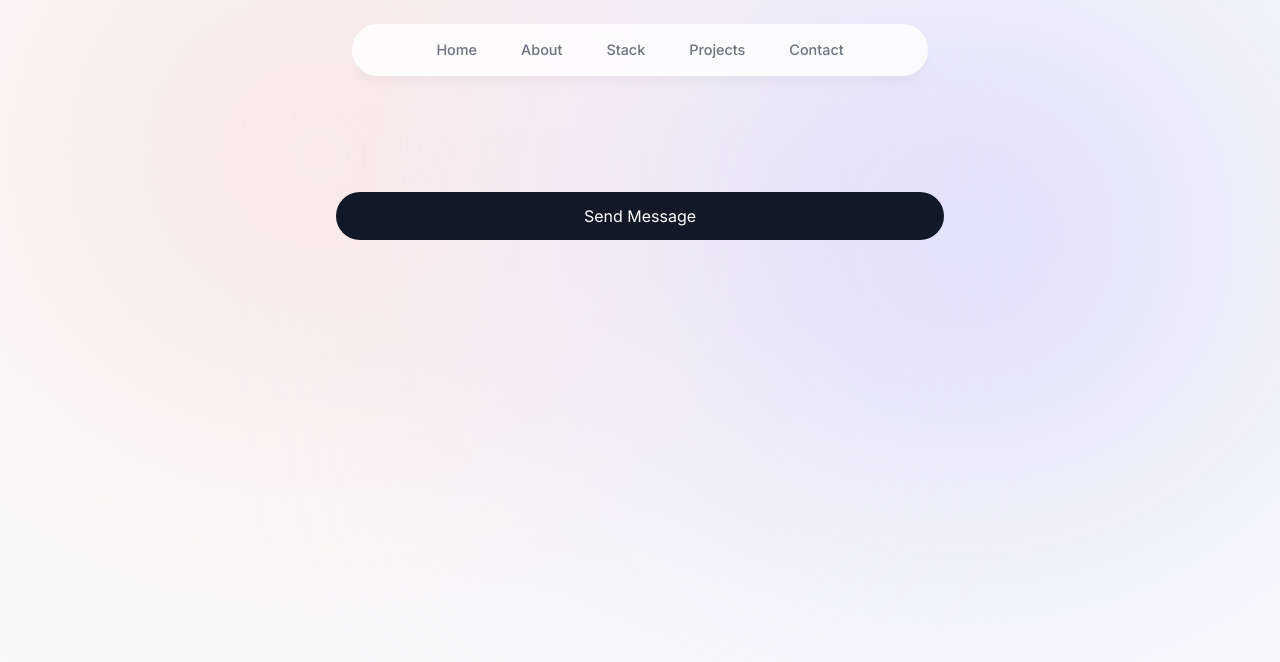
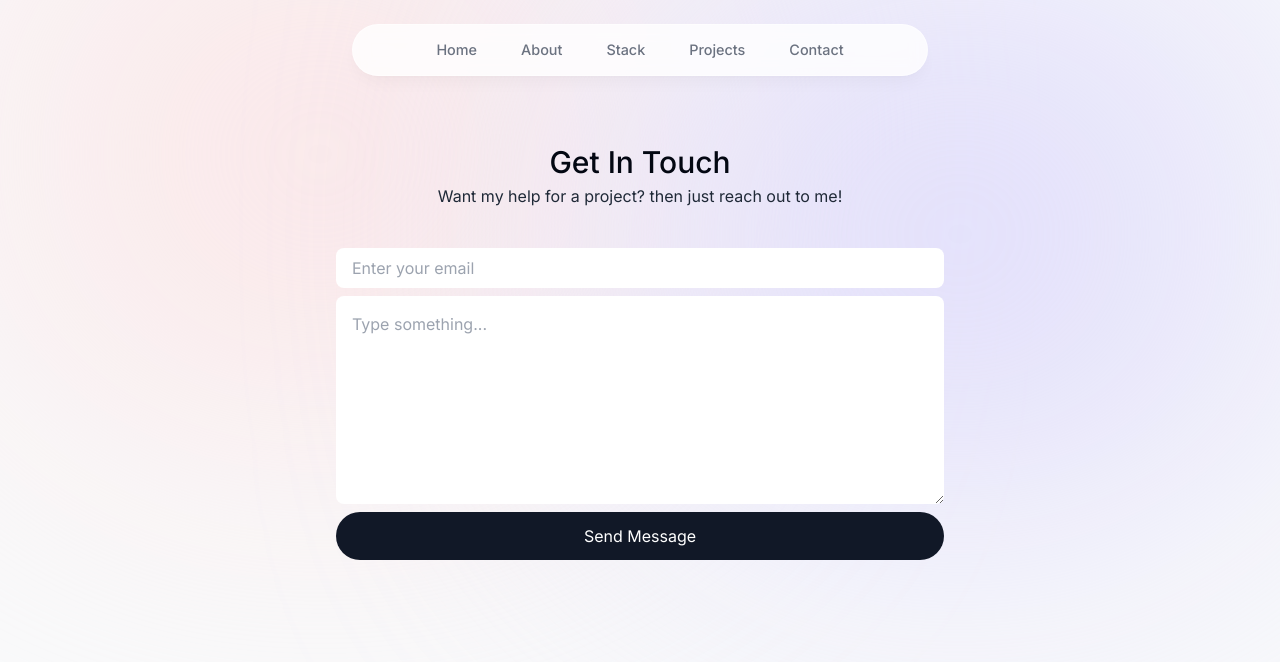
Before and after one commit to kaustubhdevstack/Portfolio, a Next.js app: page /contact in a window 1280 px wide. Shown: the top 662 px of the page. Built offline with nearby package versions, Linux system fonts and the light colour scheme; no server answers.

Commit message:
Update contact.tsx

```diff
--- a/app/components/contact.tsx
+++ b/app/components/contact.tsx
@@ -1,6 +1,5 @@
-'use client'
-import React from 'react';
-import { useRef } from 'react';
+// Import statements
+import React, { useRef, FormEvent } from 'react';
 import { sendEmail } from '@/actions/sendEmail';
 import { toast } from 'react-hot-toast';
 import Submit from './submit';
@@ -8,7 +7,7 @@ import Submit from './submit';
 export default function Contact() {
   const ref = useRef<HTMLFormElement>(null);
 
-  const handleSubmit = async (formData) => {
+  const handleSubmit = async (formData: FormData) => {
     try {
       const response = await sendEmail(formData);
 
@@ -36,16 +35,35 @@ export default function Contact() {
 
   return (
     <section className="mb-20 sm:mb-28 w-[min(100%,38rem)] text-center">
-      {/* ... (other JSX) */}
+      <h2 className="text-3xl font-medium capitalize mb-1 text-center">Get in touch</h2>
+      <p className="text-center 2x text-gray-800 mb-8">Want my help for a project? then just reach out to me!</p>
+
       <form
         ref={ref}
         className="mt-10 flex flex-col h-screen"
-        onSubmit={(e) => {
+        onSubmit={(e: FormEvent) => {
           e.preventDefault();
-          handleSubmit(new FormData(e.target));
+          const formData = new FormData(e.target as HTMLFormElement);
+          handleSubmit(formData);
         }}
       >
-        {/* ... (other input and textarea elements) */}
+        <input
+          className="h-10 rounded-lg border-1 p-4"
+          name="senderEmail"
+          type="email"
+          placeholder="Enter your email"
+          required
+          maxLength={700}
+        />
+
+        <textarea
+          className="h-52 mt-2 rounded-lg border-1 p-4"
+          name="message"
+          placeholder="Type something..."
+          required
+          maxLength={700}
+        />
+
         <Submit />
       </form>
     </section>
```
